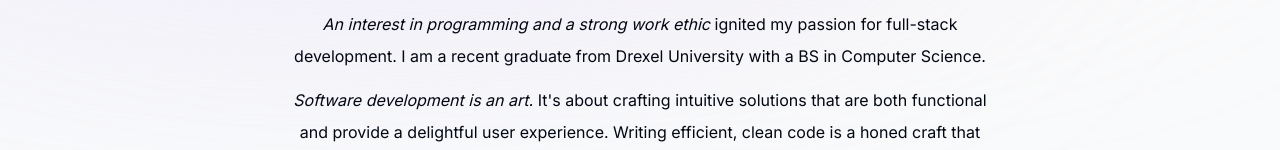
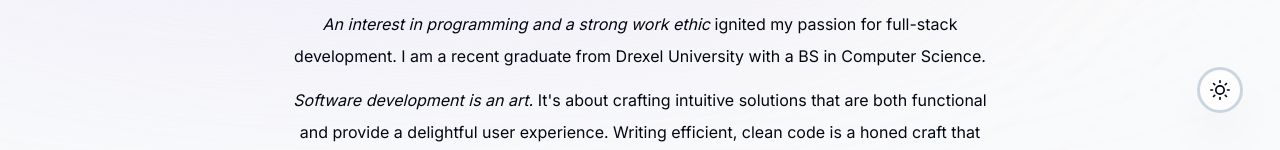
Before and after one commit to ryangandev/ryangan-portfolio, a Next.js app: page / in a window 1280 px wide. Shown: the part 650-800 px from the top of the page. Built offline with nearby package versions, Linux system fonts and the light colour scheme.

Commit message:
Theme switch button
Created custom theme provider, a custom hook for useTheme and a theme switch button

```diff
--- a/src/app/layout.tsx
+++ b/src/app/layout.tsx
@@ -3,6 +3,8 @@ import './globals.css';
 import type { Metadata } from 'next';
 import { Inter } from 'next/font/google';
 import { ActiveSectionContextProvider } from '@/providers/active-section-context';
+import { ThemeContextProvider } from '@/providers/theme-provider';
+import ThemeSwitch from '@/components/theme-switch';
 
 const inter = Inter({ subsets: ['latin'] });
 
@@ -19,14 +21,17 @@ export default function RootLayout({
     return (
         <html lang="en" className="scroll-smooth">
             <body
-                className={`${inter.className} bg-gray-50 text-gray-950 relative pt-28`}
+                className={`${inter.className} bg-gray-50 text-gray-950 relative pt-28 dark:bg-gray-900 dark:text-gray-50 dark:text-opacity-90`}
             >
                 <div className="bg-[#fbe2e3] absolute top-[-6rem] -z-10 right-[11rem] h-[31.25rem] w-[31.25rem] rounded-full blur-[10rem] sm:w-[68.75rem] dark:bg-[#946263]"></div>
                 <div className="bg-[#dbd7fb] absolute top-[-1rem] -z-10 left-[-35rem] h-[31.25rem] w-[50rem] rounded-full blur-[10rem] sm:w-[68.75rem] md:left-[-33rem] lg:left-[-28rem] xl:left-[-15rem] 2xl:left-[-5rem] dark:bg-[#676394]"></div>
-                <ActiveSectionContextProvider>
-                    <NavBar />
-                    {children}
-                </ActiveSectionContextProvider>
+                <ThemeContextProvider>
+                    <ActiveSectionContextProvider>
+                        <NavBar />
+                        {children}
+                        <ThemeSwitch />
+                    </ActiveSectionContextProvider>
+                </ThemeContextProvider>
             </body>
         </html>
     );
--- /dev/null
+++ b/src/components/theme-switch.tsx
@@ -0,0 +1,18 @@
+'use client';
+
+import { useTheme } from '@/hooks/useTheme';
+import React from 'react';
+import { FiSun, FiMoon } from 'react-icons/fi';
+
+export default function ThemeSwitch() {
+    const { theme, toggleTheme } = useTheme();
+
+    return (
+        <button
+            className="fixed bottom-5 right-5 sm:bottom-10 sm:right-10 text-xl bg-white w-10 h-10 bg-opacity-80 backdrop-blur-[0.5rem] shadow-2xl outline outline-slate-300 rounded-full flex items-center justify-center hover:scale-[1.15] active:scale-105 transition-all dark:bg-gray-950 dark:outline-slate-500"
+            onClick={toggleTheme}
+        >
+            {theme === 'light' ? <FiSun /> : <FiMoon />}
+        </button>
+    );
+}
--- /dev/null
+++ b/src/hooks/useTheme.ts
@@ -0,0 +1,14 @@
+import { useContext } from 'react';
+import { ThemeContext } from '@/providers/theme-provider';
+
+const useTheme = () => {
+    const context = useContext(ThemeContext);
+
+    if (context === null) {
+        throw new Error('useTheme must be used within a ThemeContextProvider');
+    }
+
+    return context;
+};
+
+export { useTheme };
--- /dev/null
+++ b/src/providers/theme-provider.tsx
@@ -0,0 +1,55 @@
+'use client';
+
+import { useEffect, useState, createContext } from 'react';
+
+type Theme = 'light' | 'dark';
+
+interface ThemeContextProviderProps {
+    children: React.ReactNode;
+}
+
+interface ThemeContextProps {
+    theme: Theme;
+    toggleTheme: () => void;
+}
+
+const ThemeContext = createContext<ThemeContextProps | null>(null);
+
+const ThemeContextProvider = ({ children }: ThemeContextProviderProps) => {
+    const [theme, setTheme] = useState<Theme>('light');
+
+    const toggleTheme = () => {
+        if (theme === 'light') {
+            setTheme('dark');
+            window.localStorage.setItem('theme', 'dark');
+            document.documentElement.classList.add('dark');
+        } else {
+            setTheme('light');
+            window.localStorage.setItem('theme', 'light');
+            document.documentElement.classList.remove('dark');
+        }
+    };
+
+    useEffect(() => {
+        const localTheme = window.localStorage.getItem('theme') as Theme | null;
+
+        if (localTheme) {
+            setTheme(localTheme);
+
+            if (localTheme === 'dark') {
+                document.documentElement.classList.add('dark');
+            }
+        } else if (window.matchMedia('(prefers-color-scheme: dark)').matches) {
+            setTheme('dark');
+            document.documentElement.classList.add('dark');
+        }
+    }, []);
+
+    return (
+        <ThemeContext.Provider value={{ theme, toggleTheme }}>
+            {children}
+        </ThemeContext.Provider>
+    );
+};
+
+export { ThemeContext, ThemeContextProvider };
```
